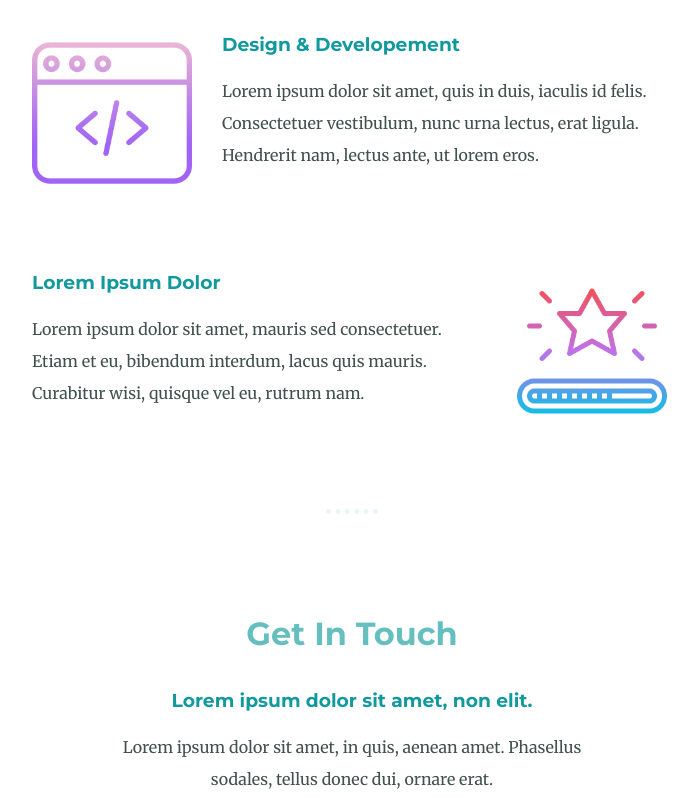
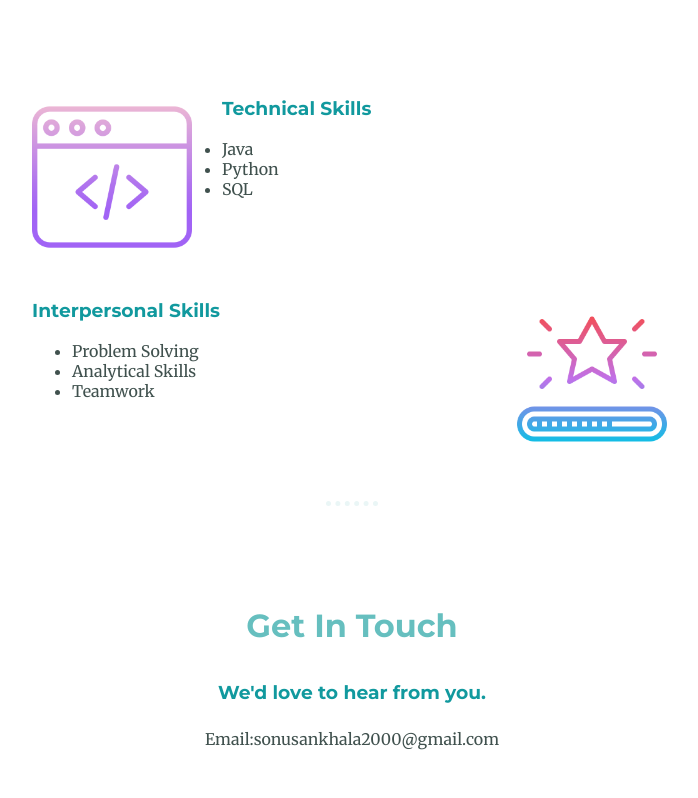
Before and after one commit to sonusankhala/sonusankhala, a plain HTML site: page index.html in a window 1280 px wide. Shown: the part 1667-2465 px from the top of the page, without its empty margins (288-986 px from the left). Drawn offline with Linux system fonts and the light colour scheme; a web font is replaced by a local one.

Commit message:
Update index.html

```diff
--- a/index.html
+++ b/index.html
@@ -21,27 +21,38 @@
       <div class="profile">
         <img src="images/sonusankhala.png" alt="sonusankhala-img">
         <h2>Hello.</h2>
-        <p class="about">Founder and CEO of skillry. I'm Web and Android developer. I love playing cricket and love to develope App.</p>
+        <p class="about">My name is Sonu Sankhala and I'm from Rajasthan, India.I have completed my graduation in B.Tech CSE at Lovely professional university. My hobbies are travelling , playing cricket and photography </p>
       </div>
       <hr>
       <div class="skills">
         <h2>My Skills.</h2>
         <div class="skill-row">
           <img class="code-img" src="images/web-programming.png" alt="web programming-img">
-          <h3>Design & Developement</h3>
-          <p>Lorem ipsum dolor sit amet, quis in duis, iaculis id felis. Consectetuer vestibulum, nunc urna lectus, erat ligula. Hendrerit nam, lectus ante, ut lorem eros.</p>
+          <h3>Technical Skills</h3>
+          <p>
+            <ul>
+                <li>Java</li>
+                <li>Python</li>
+                <li>SQL</li>
+            </ul>
+          </p>
         </div>
         <div class="skill-row">
           <img class="proc-img" src="images/in-progress.png" alt="process-img">
-          <h3>Lorem Ipsum Dolor</h3>
-          <p>Lorem ipsum dolor sit amet, mauris sed consectetuer. Etiam et eu, bibendum interdum, lacus quis mauris. Curabitur wisi, quisque vel eu, rutrum nam.</p>
+          <h3>Interpersonal Skills</h3>
+          <p><ul>
+                <li>Problem Solving </li>
+                <li>Analytical Skills </li>
+                <li>Teamwork </li>
+            </ul>
+          </p>
         </div>
       </div>
       <hr>
       <div class="contact-me">
         <h2>Get In Touch</h2>
-        <h3>Lorem ipsum dolor sit amet, non elit.</h3>
-        <p class="contact-message">Lorem ipsum dolor sit amet, in quis, aenean amet. Phasellus sodales, tellus donec dui, ornare erat.</p>
+        <h3>We'd love to hear from you.</h3>
+        <p class="contact-message">Email:sonusankhala2000@gmail.com</p>
         <a class="btn" href="mailto:sonusankhala2000@gmail.com">CONTACT ME</a>
       </div>
     </div>
@@ -49,8 +60,8 @@
     <div class="bottom-container">
       <a class="footer-link" href="https://www.linkedin.com/in/sonu1/">LinkedIn</a>
       <a class="footer-link" href="https://www.facebook.com/sankhla.sonu12">Facebook</a>
-      <a class="footer-link" href="https://www.instagram.com/sonu.sankhla1/">Instagram</a>
-      <p class="copyright">© 2021 @ Sonu Sankhala.</p>
+      <a class="footer-link" href="https://www.instagram.com/sonusankhala_/">Instagram</a>
+      <p class="copyright">© 2022 @ Sonu Sankhala.</p>
     </div>
 
 
```
